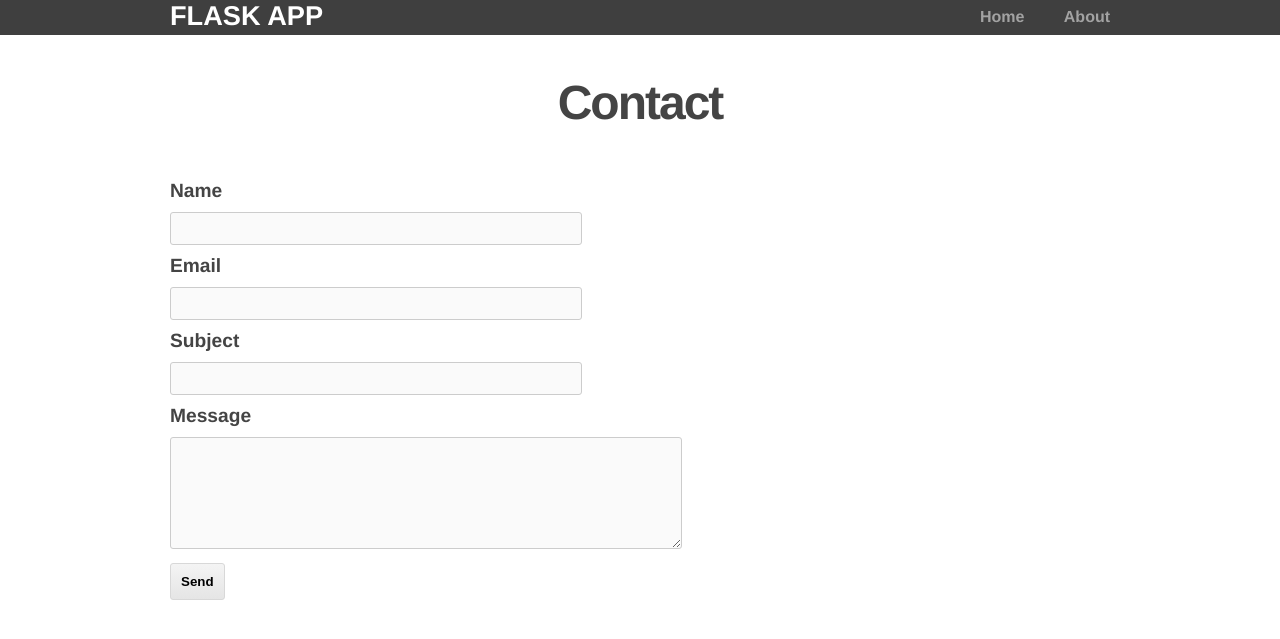
After one commit to Prawyn/flask-intro, a Flask app: page /contact in a window 1280 px wide. The commit adds this page. Shown: the top 639 px of the page. Run offline with Flask 2, Linux system fonts and the light colour scheme.

Commit message:
contacts form has been added

```diff
--- /dev/null
+++ b/app/formes.py
@@ -0,0 +1,10 @@
+from flask.ext.wtf import Form
+from wtforms.fields import TextField, TextAreaField, SubmitField
+from wtforms import validators
+
+class ContactForm(Form):
+    name = TextField("Name", [validators.Required("Please enter your name!")])
+    email = TextField("Email", [validators.Required("Please enter email!")])
+    subject = TextField("Subject", [validators.Required("Please enter subject!")])
+    message = TextAreaField("Message", [validators.Required("Please enter Message")])
+    submit = SubmitField("Send")
--- a/app/routes.py
+++ b/app/routes.py
@@ -1,6 +1,8 @@
-from flask import Flask, render_template
+from flask import Flask, render_template, request, flash
+from formes import ContactForm
 
 app = Flask(__name__)
+app.secret_key = 'MY OWN KEY'
 
 @app.route('/')
 def home():
@@ -10,5 +12,18 @@ def home():
 def about():
     return render_template('about.html')
 
+@app.route('/contact', methods=['GET', 'POST'])
+def contact():
+    form = ContactForm()
+    if request.method == 'POST':
+        if not form.validate():
+            flash('All fields are required!')
+            return render_template('contact.html', form=form)
+        else:
+            return 'the form posted...'
+
+    elif request.method == 'GET':
+        return render_template('contact.html', form=form)
+
 if __name__ == "__main__":
     app.run(debug=True)
--- a/app/static/css/main.css
+++ b/app/static/css/main.css
@@ -79,3 +79,74 @@ h3 {
   color: #999;
   text-decoration: none;
 }
+/* Contact form */
+
+form label {
+  font-size: 1.2em;
+  font-weight: bold;
+  display: block;
+  padding: 10px 0;
+}
+
+form input#name,
+form input#email,
+form input#subject {
+  width: 400px;
+  background-color: #fafafa;
+  -webkit-border-radius: 3px;
+     -moz-border-radius: 3px;
+          border-radius: 3px;
+  border: 1px solid #cccccc;
+  padding: 5px;
+  font-size: 1.1em;
+}
+
+form textarea#message {
+  width: 500px;
+  height: 100px;
+  background-color: #fafafa;
+  -webkit-border-radius: 3px;
+     -moz-border-radius: 3px;
+          border-radius: 3px;
+  border: 1px solid #cccccc;
+  margin-bottom: 10px;
+  padding: 5px;
+  font-size: 1.1em;
+}
+
+form input#submit {
+  display: block;
+  -webkit-border-radius: 3px;
+     -moz-border-radius: 3px;
+          border-radius: 3px;
+  border:1px solid #d8d8d8;
+  padding: 10px;
+  font-weight:bold;
+  text-align: center;
+  color: #000000;
+  background-color: #f4f4f4;
+  background-image: -webkit-gradient(linear, left top, left bottom, color-stop(0%, #f4f4f4), color-stop(100%, #e5e5e5));
+  background-image: -webkit-linear-gradient(top, #f4f4f4, #e5e5e5);
+  background-image: -moz-linear-gradient(top, #f4f4f4, #e5e5e5);
+  background-image: -ms-linear-gradient(top, #f4f4f4, #e5e5e5);
+  background-image: -o-linear-gradient(top, #f4f4f4, #e5e5e5);
+  background-image: linear-gradient(top, #f4f4f4, #e5e5e5);filter:progid:DXImageTransform.Microsoft.gradient(GradientType=0,startColorstr=#f4f4f4, endColorstr=#e5e5e5);
+}
+
+form input#submit:hover{
+  cursor: pointer;
+  border:1px solid #c1c1c1;
+  background-color: #dbdbdb;
+  background-image: -webkit-gradient(linear, left top, left bottom, color-stop(0%,#dbdbdb), color-stop(100%, #cccccc));
+  background-image: -webkit-linear-gradient(top, #dbdbdb, #cccccc);
+  background-image: -moz-linear-gradient(top, #dbdbdb, #cccccc);
+  background-image: -ms-linear-gradient(top, #dbdbdb, #cccccc);
+  background-image: -o-linear-gradient(top, #dbdbdb, #cccccc);
+  background-image: linear-gradient(top, #dbdbdb, #cccccc);filter:progid:DXImageTransform.Microsoft.gradient(GradientType=0,startColorstr=#dbdbdb, endColorstr=#cccccc);
+}
+/* Message flashing */
+.flash {
+  background-color: #FBB0B0;
+  padding: 10px;
+  width: 400px;
+}
--- /dev/null
+++ b/app/templates/contact.html
@@ -0,0 +1,39 @@
+{% extends "layout.html" %}
+
+{% block content %}
+  <h2>Contact</h2>
+
+  {% for message in form.name.errors %}
+    <div class="flash">{{ message }}</div>
+  {% endfor %}
+
+  {% for message in form.email.errors %}
+    <div class="flash">{{ message }}</div>
+  {% endfor %}
+
+  {% for message in form.subject.errors %}
+    <div class="flash">{{ message }}</div>
+  {% endfor %}
+
+  {% for message in form.message.errors %}
+    <div class="flash">{{ message }}</div>
+  {% endfor %}
+
+  <form action="{{ url_for('contact') }}" method=post>
+    {{ form.hidden_tag() }}
+
+    {{ form.name.label }}
+    {{ form.name }}
+
+    {{ form.email.label }}
+    {{ form.email }}
+
+    {{ form.subject.label }}
+    {{ form.subject }}
+
+    {{ form.message.label }}
+    {{ form.message }}
+
+    {{ form.submit }}
+  </form>
+{% endblock %}
```
Also changed, not shown: 1 other file.
